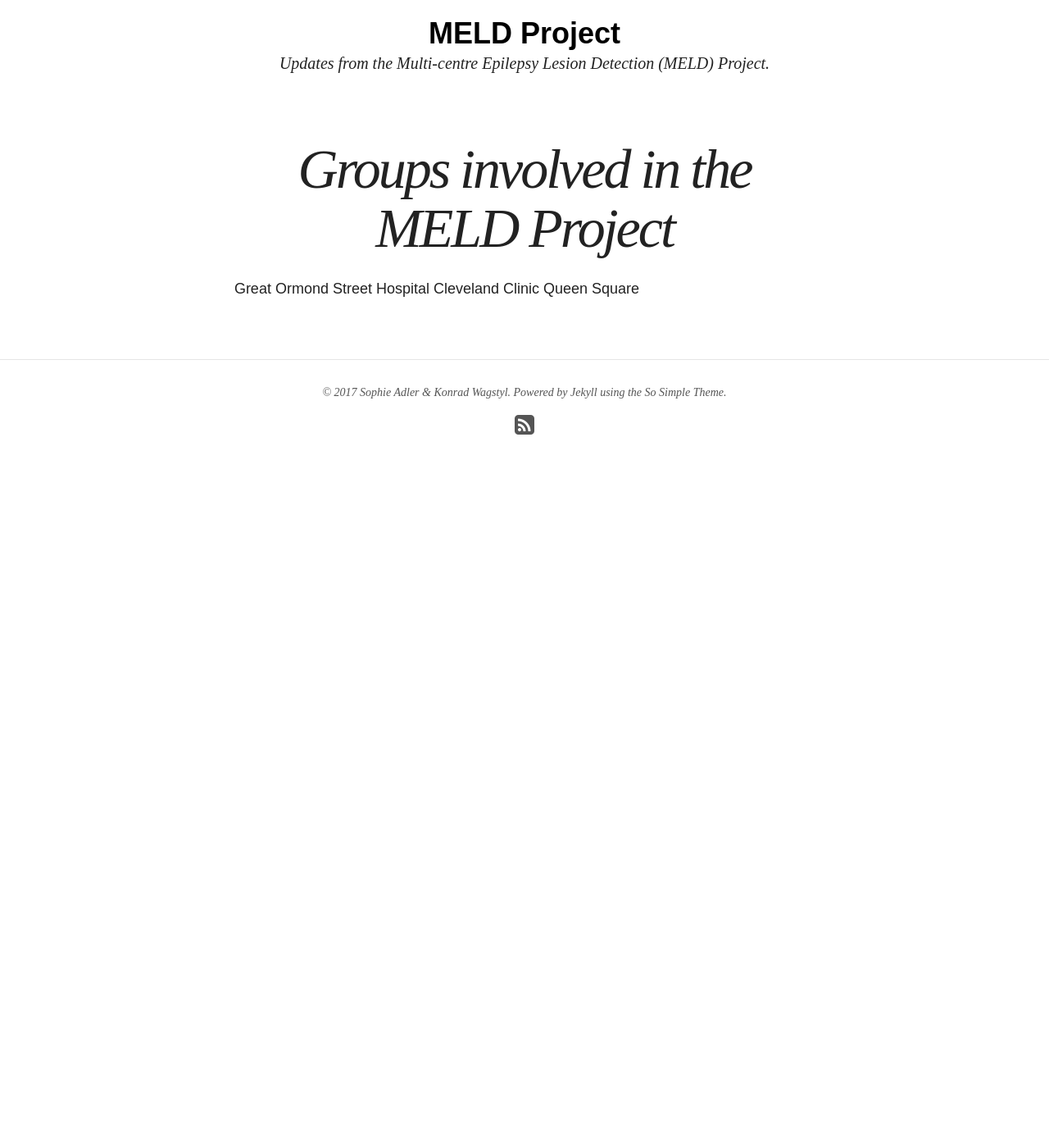
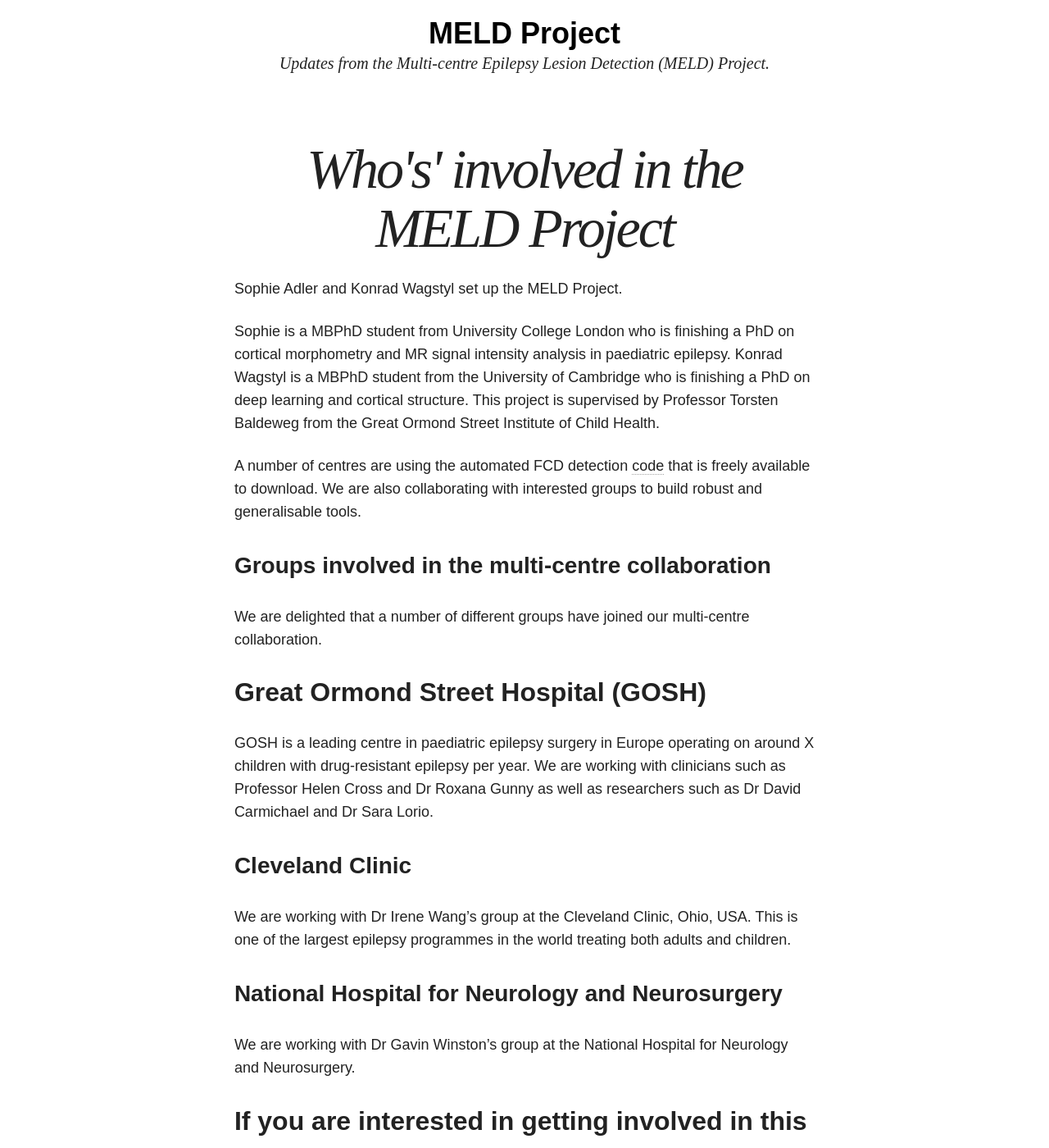
Before and after one commit to MELDProject/MELDProject.github.io, a Jekyll site: the page built from groups/index.md, in a window 1280 px wide and 1400 px high, scrolled down 306 px. Shown: the whole window at 82% size. Built offline with Jekyll 4.4.1, drawn with Linux system fonts in a browser that asks for light colours; nearby versions of some CDN libraries; before the commit the page ends 936 px from its top, so only the background shows below that; some of the changed text lies outside the part shown.

```diff
--- a/groups/index.md
+++ b/groups/index.md
@@ -1,9 +1,26 @@
 ---
 layout: page
-title: Groups involved in the MELD Project
+title: Who's' involved in the MELD Project
 excerpt: "Members of the MELD Project"
 ---
 
-Great Ormond Street Hospital
-Cleveland Clinic
-Queen Square
+Sophie Adler and Konrad Wagstyl set up the MELD Project.
+
+Sophie is a MBPhD student from University College London who is finishing a PhD on cortical morphometry and MR signal intensity analysis in paediatric epilepsy. Konrad Wagstyl is a MBPhD student from the University of Cambridge who is finishing a PhD on deep learning and cortical structure. This project is supervised by Professor Torsten Baldeweg from the Great Ormond Street Institute of Child Health.
+
+A number of centres are using the automated FCD detection [code](https://github.com/kwagstyl/FCDdetection) that is freely available to download. We are also collaborating with interested groups to build robust and generalisable tools.
+
+### Groups involved in the multi-centre collaboration
+
+We are delighted that a number of different groups have joined our multi-centre collaboration.
+
+## Great Ormond Street Hospital (GOSH)
+GOSH is a leading centre in paediatric epilepsy surgery in Europe operating on around X children with drug-resistant epilepsy per year. We are working with clinicians such as Professor Helen Cross and Dr Roxana Gunny as well as researchers such as Dr David Carmichael and Dr Sara Lorio.
+
+### Cleveland Clinic
+We are working with Dr Irene Wang's group at the Cleveland Clinic, Ohio, USA. This is one of the largest epilepsy programmes in the world treating both adults and children.
+
+### National Hospital for Neurology and Neurosurgery
+We are working with Dr Gavin Winston's group at the National Hospital for Neurology and Neurosurgery.
+
+## If you are interested in getting involved in this collaboration please do not hesitate to [contact us](mailto:MELD.study@gmail.com). In particular we are looking for interested epilepsy centres as well as research scientists, developers and database managers. ##
```
Also changed, not shown: 1 other file.
